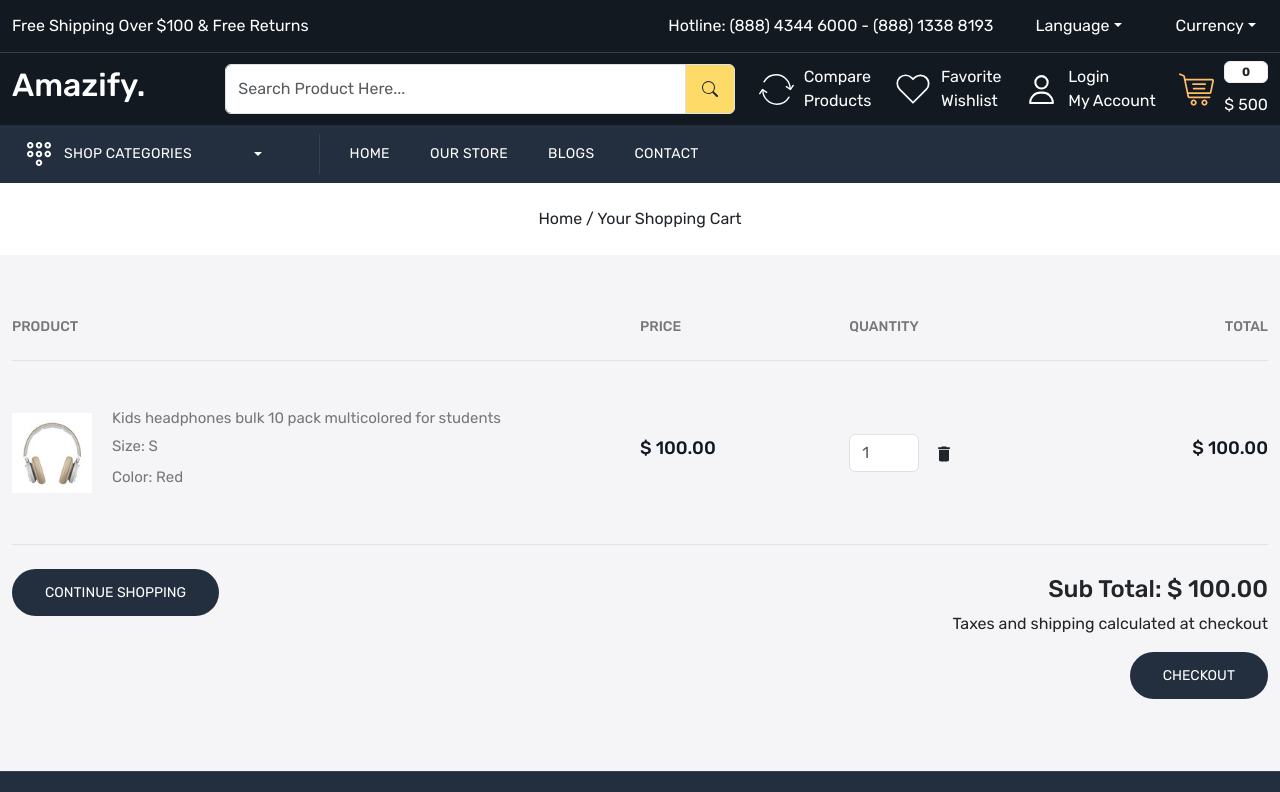
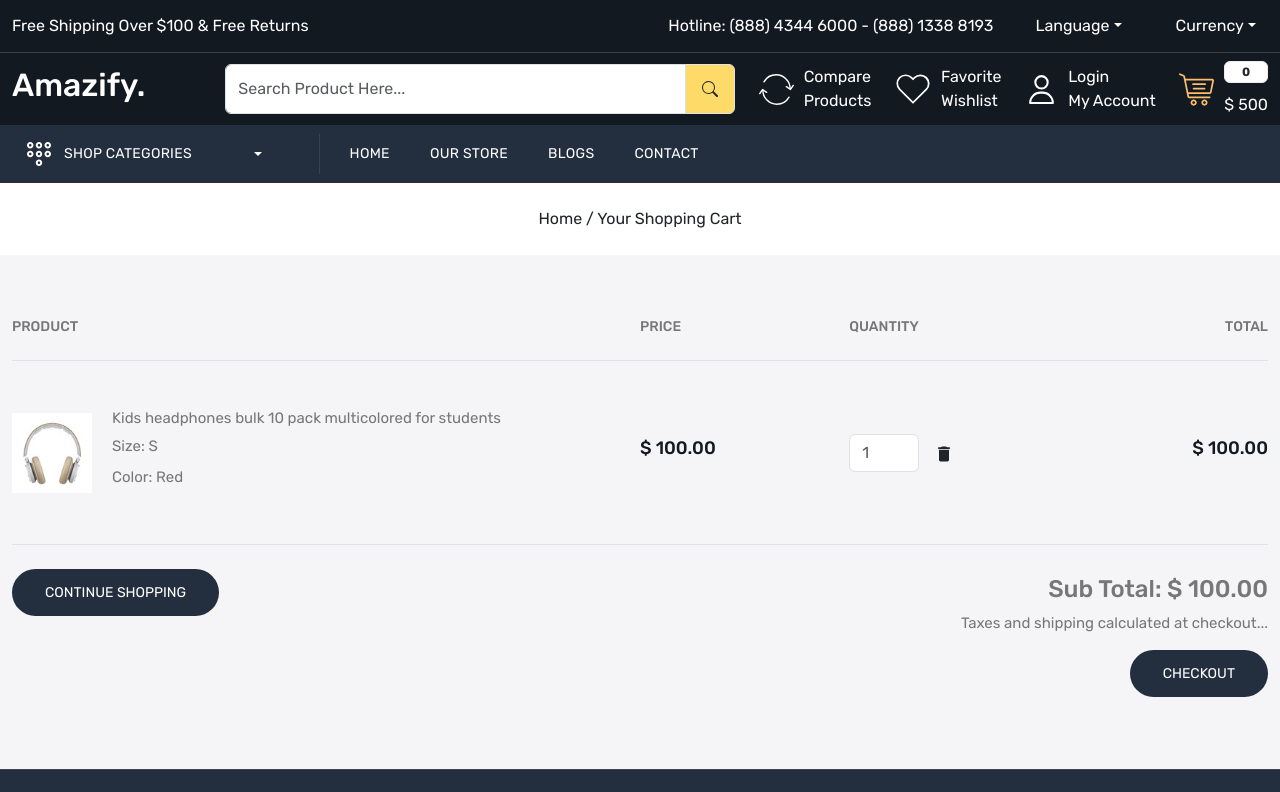
Before and after one commit to ssengar13/E-Commerce-App-Frontend, a React (Create React App) app: page /cart in a window 1280 px wide. Shown: the top 792 px of the page. Built offline with nearby package versions, Linux system fonts and the light colour scheme.

Commit message:
added cart page

```diff
--- a/src/pages/Cart.js
+++ b/src/pages/Cart.js
@@ -49,9 +49,9 @@ const Cart = () => {
                         <div className="col-12 py-4">
                             <div className="d-flex justify-content-between align-items-baseline">
                                 <Link to='/store' className='button'>Continue Shopping</Link>
-                                <div className='d-flex flex-column align-items-end subtotal..'>
+                                <div className='d-flex flex-column align-items-end subtotal'>
                                     <h4>Sub Total: $ 100.00</h4>
-                                    <p>Taxes and shipping calculated at checkout</p>
+                                    <p>Taxes and shipping calculated at checkout...</p>
                                     <Link to='/checkout' className='button'>Checkout</Link>
                                 </div>
                             </div>
```
